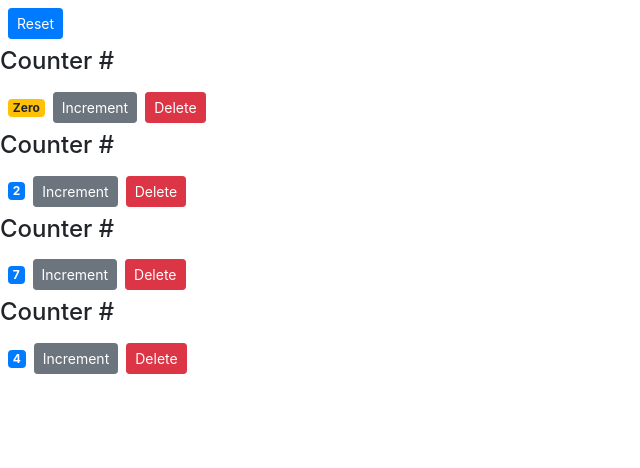
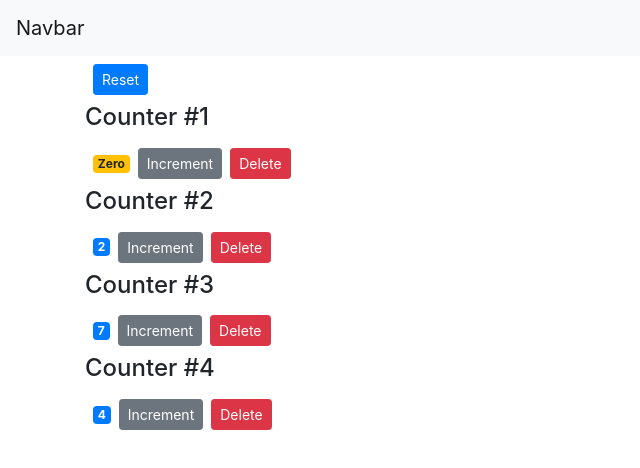
Before and after one commit to calebwagner/counter-app, a React (Create React App) app: page / in a window 1280 px wide. Shown: the top 468 px of the page, without its empty margins (0-640 px from the left). Built offline with nearby package versions, Linux system fonts and the light colour scheme.

Commit message:
multiple components in sync

```diff
--- a/src/App.js
+++ b/src/App.js
@@ -1,10 +1,14 @@
 import './App.css';
 import Counters from './components/counters';
+import NavBar from './components/navbar';
 
 function App() {
   return (
     <div>
-      <Counters />
+      <NavBar />
+      <main className='container'>
+        <Counters />
+      </main>
     </div>
   );
 }
--- a/src/components/counter.jsx
+++ b/src/components/counter.jsx
@@ -8,13 +8,13 @@ class Counter extends Component {
             {/* {this.state.tags.length === 0 && 'Please create a new tag!'}
             {this.renderTags()} */}
             {/* {this.props.children}  this is the <h4> element  */}
-            <h4>Counter #{this.props.id}</h4>
+            <h4>Counter #{this.props.counter.id}</h4>
             <span className={this.getBadgeClasses()}>{this.formatCount()}</span>
             <button
               onClick={() => this.props.onIncrement(this.props.counter)}
               className="btn btn-secondary btn-sm">Increment</button>
               <button
-                onClick={() => this.props.onDelete(this.props.id)}
+                onClick={() => this.props.onDelete(this.props.counter.id)}
                 className="btn btn-danger btn-sm m-2">Delete</button>
         </div>
         );
--- /dev/null
+++ b/src/components/navbar.jsx
@@ -0,0 +1,15 @@
+import React, { Component } from 'react';
+
+class NarBar extends Component {
+    render() {
+        return (
+            <nav className='navbar navbar-light bg-light'>
+                <a className='navbar-brand' href='tbt'>
+                    Navbar
+                </a>
+            </nav>
+        );
+    }
+}
+
+export default NarBar;
```
